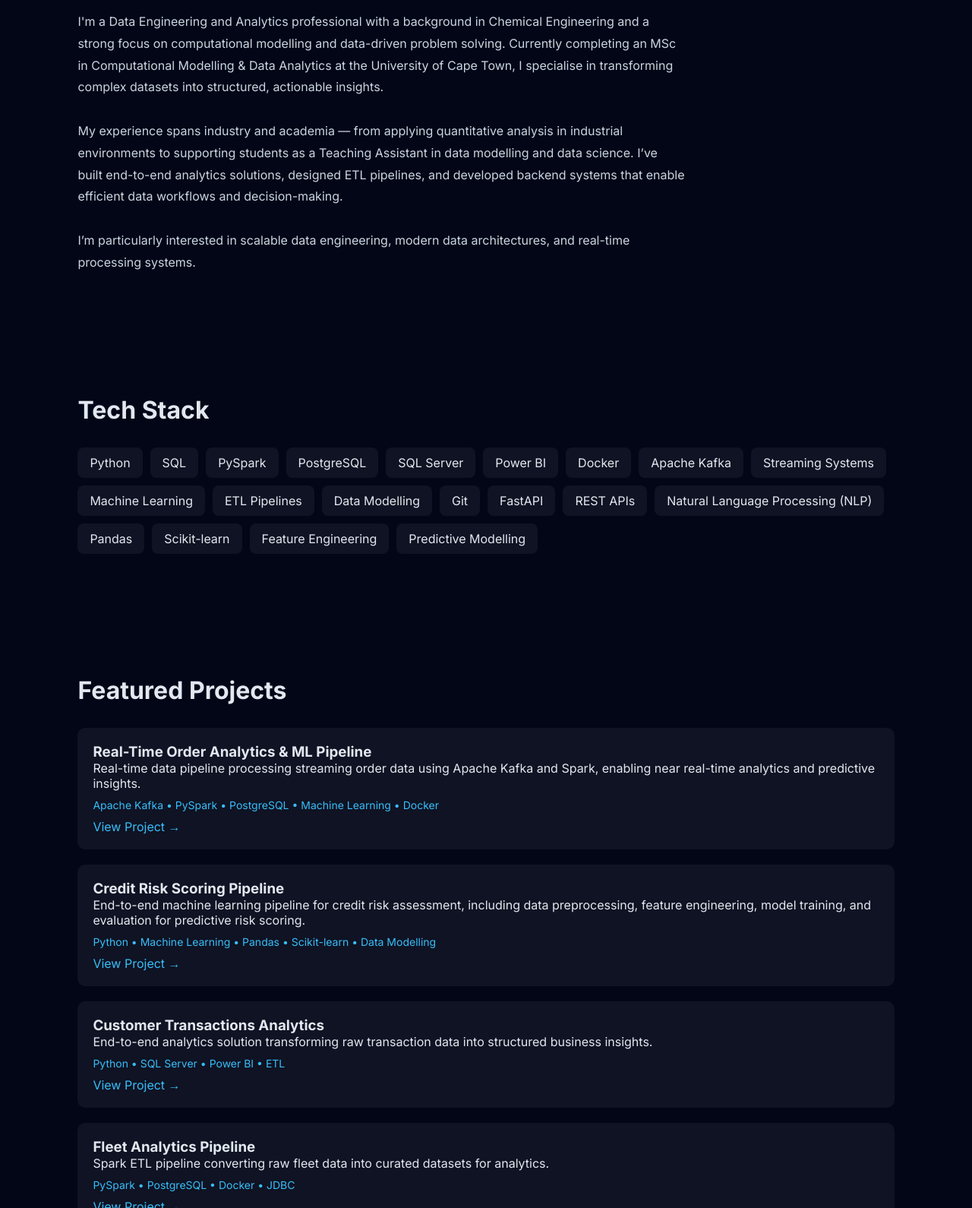
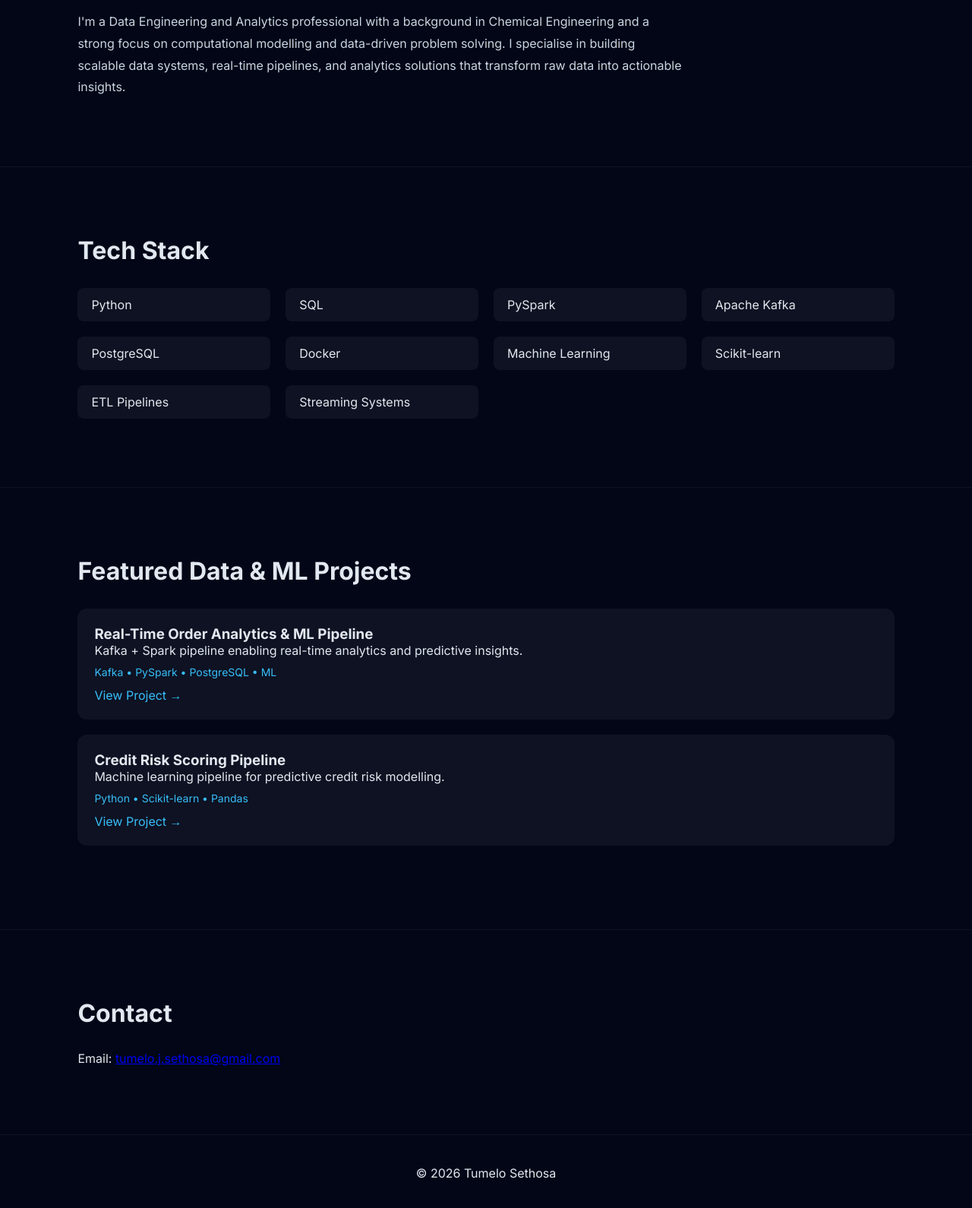
Before and after one commit to tumelo05/tumelo05.github.io, a plain HTML site: page index.html in a window 1280 px wide. Shown: the part 610-2200 px from the top of the page at 76% size. Drawn offline with Linux system fonts and the light colour scheme.

Commit message:
Enhance styles and update content in index.html
Added accent color and subtle background glow. Updated hero section title and modified skills layout to grid. Enhanced card styles and adjusted various paddings and margins.

```diff
--- a/index.html
+++ b/index.html
@@ -13,6 +13,7 @@
   --bg: #020617;
   --text: #e2e8f0;
   --card: rgba(255,255,255,0.05);
+  --accent: #38bdf8;
 }
 
 .light-mode {
@@ -30,17 +31,37 @@
   transition: 0.3s;
 }
 
+/* subtle background glow */
+body::before {
+  content: "";
+  position: fixed;
+  top: -200px;
+  left: -200px;
+  width: 600px;
+  height: 600px;
+  background: radial-gradient(circle, rgba(56,189,248,0.15), transparent);
+  z-index: -1;
+}
+
 /* NAV */
 nav {
   display:flex;
   justify-content:space-between;
-  padding:25px 8%;
+  padding:20px 8%;
+  position: sticky;
+  top: 0;
+  backdrop-filter: blur(10px);
 }
 
 nav a {
   margin-left:20px;
   text-decoration:none;
   color:#94a3b8;
+  transition:0.3s;
+}
+
+nav a:hover {
+  color: var(--accent);
 }
 
 /* HERO */
@@ -55,10 +76,16 @@
 .hero img.profile {
   width:260px;
   border-radius:50%;
-  box-shadow:0 0 40px rgba(56,189,248,0.3);
+  box-shadow:0 0 40px rgba(56,189,248,0.4);
 }
 
-h1 { font-size:48px; }
+/* gradient heading */
+h1 {
+  font-size:48px;
+  background: linear-gradient(90deg, #38bdf8, #0ea5e9);
+  -webkit-background-clip: text;
+  -webkit-text-fill-color: transparent;
+}
 
 .typing {
   color:#38bdf8;
@@ -67,10 +94,6 @@
 }
 
 /* ICONS */
-.icons {
-  margin-top:20px;
-}
-
 .icons img {
   width:32px;
   margin-right:12px;
@@ -79,12 +102,14 @@
 }
 
 .icons img:hover {
-  transform:scale(1.2);
+  transform:scale(1.2) rotate(5deg);
+  filter: drop-shadow(0 0 6px #38bdf8);
 }
 
 /* SECTIONS */
 section {
-  padding:80px 8%;
+  padding:90px 8%;
+  border-bottom:1px solid rgba(255,255,255,0.05);
 }
 
 .section-title {
@@ -93,10 +118,6 @@
 }
 
 /* ABOUT */
-#about {
-  border-top: 1px solid #1e293b;
-}
-
 #about p {
   max-width:800px;
   line-height:1.8;
@@ -105,33 +126,35 @@
 
 /* SKILLS */
 .skills-grid {
-  display:flex;
-  flex-wrap:wrap;
-  gap:10px;
+  display:grid;
+  grid-template-columns:repeat(auto-fit, minmax(220px,1fr));
+  gap:20px;
 }
 
 .skill {
   background: var(--card);
-  padding:10px 16px;
+  padding:12px 18px;
   border-radius:8px;
   transition:0.3s;
 }
 
 .skill:hover {
-  transform:translateY(-3px);
+  transform:translateY(-4px);
+  box-shadow:0 0 15px rgba(56,189,248,0.2);
 }
 
 /* PROJECTS */
 .card {
   background: var(--card);
-  padding:20px;
-  border-radius:10px;
+  padding:22px;
+  border-radius:12px;
   margin-bottom:20px;
   transition:0.3s;
 }
 
 .card:hover {
-  transform:translateY(-5px);
+  transform: translateY(-6px) scale(1.02);
+  box-shadow:0 0 25px rgba(56,189,248,0.25);
 }
 
 .tech-stack {
@@ -142,9 +165,13 @@
 
 .project-link {
   display:inline-block;
-  margin-top:10px;
+  margin-top:12px;
   color:#38bdf8;
   text-decoration:none;
+}
+
+.project-link:hover {
+  text-decoration:underline;
 }
 
 /* LEARNING */
@@ -194,7 +221,7 @@
 
 <section class="hero hidden">
   <div>
-    <h1>Data Engineer & Analyst</h1>
+    <h1>Data Engineer & ML-Focused Analyst</h1>
     <div class="typing" id="typing"></div>
 
     <div class="icons">
@@ -210,133 +237,58 @@
   <img class="profile" src="https://i.imgur.com/54Hykuy.jpeg">
 </section>
 
-<!-- ABOUT -->
 <section id="about" class="hidden">
   <h2 class="section-title">About Me</h2>
   <p>
-    I'm a Data Engineering and Analytics professional with a background in
-    Chemical Engineering and a strong focus on computational modelling and
-    data-driven problem solving. Currently completing an MSc in Computational
-    Modelling & Data Analytics at the University of Cape Town, I specialise in
-    transforming complex datasets into structured, actionable insights.
-    <br><br>
-    My experience spans industry and academia — from applying quantitative
-    analysis in industrial environments to supporting students as a Teaching
-    Assistant in data modelling and data science. I’ve built end-to-end analytics
-    solutions, designed ETL pipelines, and developed backend systems that
-    enable efficient data workflows and decision-making.
-    <br><br>
-    I’m particularly interested in scalable data engineering, modern data
-    architectures, and real-time processing systems.
+    I'm a Data Engineering and Analytics professional with a background in Chemical Engineering
+    and a strong focus on computational modelling and data-driven problem solving.
+    I specialise in building scalable data systems, real-time pipelines, and analytics solutions
+    that transform raw data into actionable insights.
   </p>
 </section>
 
-<!-- TECH STACK -->
-<!-- TECH STACK -->
 <section id="skills" class="hidden">
   <h2 class="section-title">Tech Stack</h2>
   <div class="skills-grid">
     <div class="skill">Python</div>
     <div class="skill">SQL</div>
     <div class="skill">PySpark</div>
+    <div class="skill">Apache Kafka</div>
     <div class="skill">PostgreSQL</div>
-    <div class="skill">SQL Server</div>
-    <div class="skill">Power BI</div>
     <div class="skill">Docker</div>
-    <div class="skill">Apache Kafka</div>
+    <div class="skill">Machine Learning</div>
+    <div class="skill">Scikit-learn</div>
+    <div class="skill">ETL Pipelines</div>
     <div class="skill">Streaming Systems</div>
-    <div class="skill">Machine Learning</div>
-    <div class="skill">ETL Pipelines</div>
-    <div class="skill">Data Modelling</div>
-    <div class="skill">Git</div>
-    <div class="skill">FastAPI</div>
-    <div class="skill">REST APIs</div>
-    <div class="skill">Natural Language Processing (NLP)</div>
-    <div class="skill">Pandas</div>
-    <div class="skill">Scikit-learn</div>
-    <div class="skill">Feature Engineering</div>
-    <div class="skill">Predictive Modelling</div>
   </div>
 </section>
 
-<!-- PROJECTS -->
 <section id="projects" class="hidden">
-  <h2 class="section-title">Featured Projects</h2>
+  <h2 class="section-title">Featured Data & ML Projects</h2>
 
   <div class="card">
     <h3>Real-Time Order Analytics & ML Pipeline</h3>
-    <p>
-      Real-time data pipeline processing streaming order data using Apache Kafka and Spark,
-      enabling near real-time analytics and predictive insights.
-    </p>
-    <div class="tech-stack">Apache Kafka • PySpark • PostgreSQL • Machine Learning • Docker</div>
+    <p>Kafka + Spark pipeline enabling real-time analytics and predictive insights.</p>
+    <div class="tech-stack">Kafka • PySpark • PostgreSQL • ML</div>
     <a class="project-link" href="https://github.com/tumelo05/real-time-order-analytics-ml" target="_blank">
       View Project →
     </a>
   </div>
 
   <div class="card">
-  <h3>Credit Risk Scoring Pipeline</h3>
-  <p>
-    End-to-end machine learning pipeline for credit risk assessment, including data preprocessing,
-    feature engineering, model training, and evaluation for predictive risk scoring.
-  </p>
-  <div class="tech-stack">Python • Machine Learning • Pandas • Scikit-learn • Data Modelling</div>
-  <a class="project-link" href="https://github.com/tumelo05/credit-risk-scoring-pipeline" target="_blank">
-    View Project →
-  </a>
- </div>
-
- <div class="card">
-    <h3>Customer Transactions Analytics</h3>
-    <p>End-to-end analytics solution transforming raw transaction data into structured business insights.</p>
-    <div class="tech-stack">Python • SQL Server • Power BI • ETL</div>
-    <a class="project-link" href="https://github.com/tumelo05/customer-transactions-analytics" target="_blank">
+    <h3>Credit Risk Scoring Pipeline</h3>
+    <p>Machine learning pipeline for predictive credit risk modelling.</p>
+    <div class="tech-stack">Python • Scikit-learn • Pandas</div>
+    <a class="project-link" href="https://github.com/tumelo05/credit-risk-scoring-pipeline" target="_blank">
       View Project →
     </a>
   </div>
 
-  <div class="card">
-    <h3>Fleet Analytics Pipeline</h3>
-    <p>Spark ETL pipeline converting raw fleet data into curated datasets for analytics.</p>
-    <div class="tech-stack">PySpark • PostgreSQL • Docker • JDBC</div>
-    <a class="project-link" href="https://github.com/tumelo05/fleet-analytics" target="_blank">
-      View Project →
-    </a>
-  </div>
-
-  <div class="card">
-    <h3>CRM Backend System</h3>
-    <p>Backend CRM system with relational modelling and REST APIs.</p>
-    <div class="tech-stack">Python • FastAPI • SQL • REST APIs</div>
-    <a class="project-link" href="https://github.com/tumelo05/crm-python-sql" target="_blank">
-      View Project →
-    </a>
-  </div>
 </section>
 
-<!-- LEARNING -->
-<section class="hidden">
-  <h2 class="section-title">Currently Learning</h2>
-  <div class="learning">
-    <ul>
-      <li>Workflow ochestration with Apache Airflow</li>
-      <li>Data warehousing and analytical modelling (Snowflake/BigQuery)</li>
-      <li>Data quality testing with Great Expectations</li>
-    </ul>
-  </div>
-</section>
-
-<!-- CONTACT -->
 <section id="contact" class="hidden">
   <h2 class="section-title">Contact</h2>
   <p>Email: <a href="mailto:tumelo.j.sethosa@gmail.com">tumelo.j.sethosa@gmail.com</a></p>
-  <p>
-    LinkedIn:
-    <a href="https://www.linkedin.com/in/tumelo-s-98341894/" target="_blank">
-      linkedin.com/in/tumelo-s-98341894
-    </a>
-  </p>
 </section>
 
 <footer>
@@ -350,11 +302,7 @@
   document.body.classList.toggle("light-mode");
 }
 
-const roles = [
-  "Building ETL Pipelines",
-  "Designing Data Systems",
-  "Creating BI Dashboards"
-];
+const roles = ["Building Data Pipelines","Real-Time Systems","Machine Learning"];
 
 let i = 0, j = 0, current = "", isDeleting = false;
 
```
